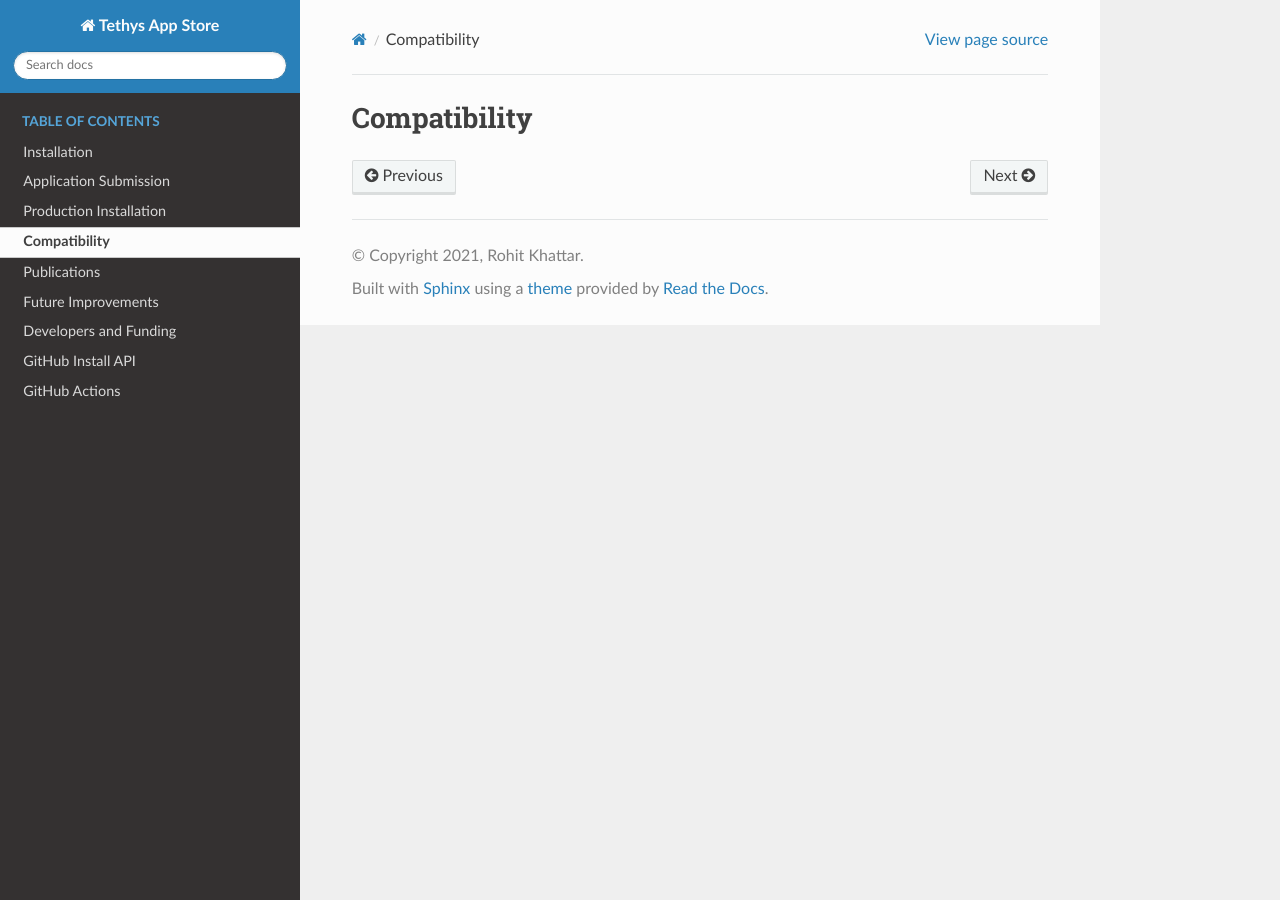
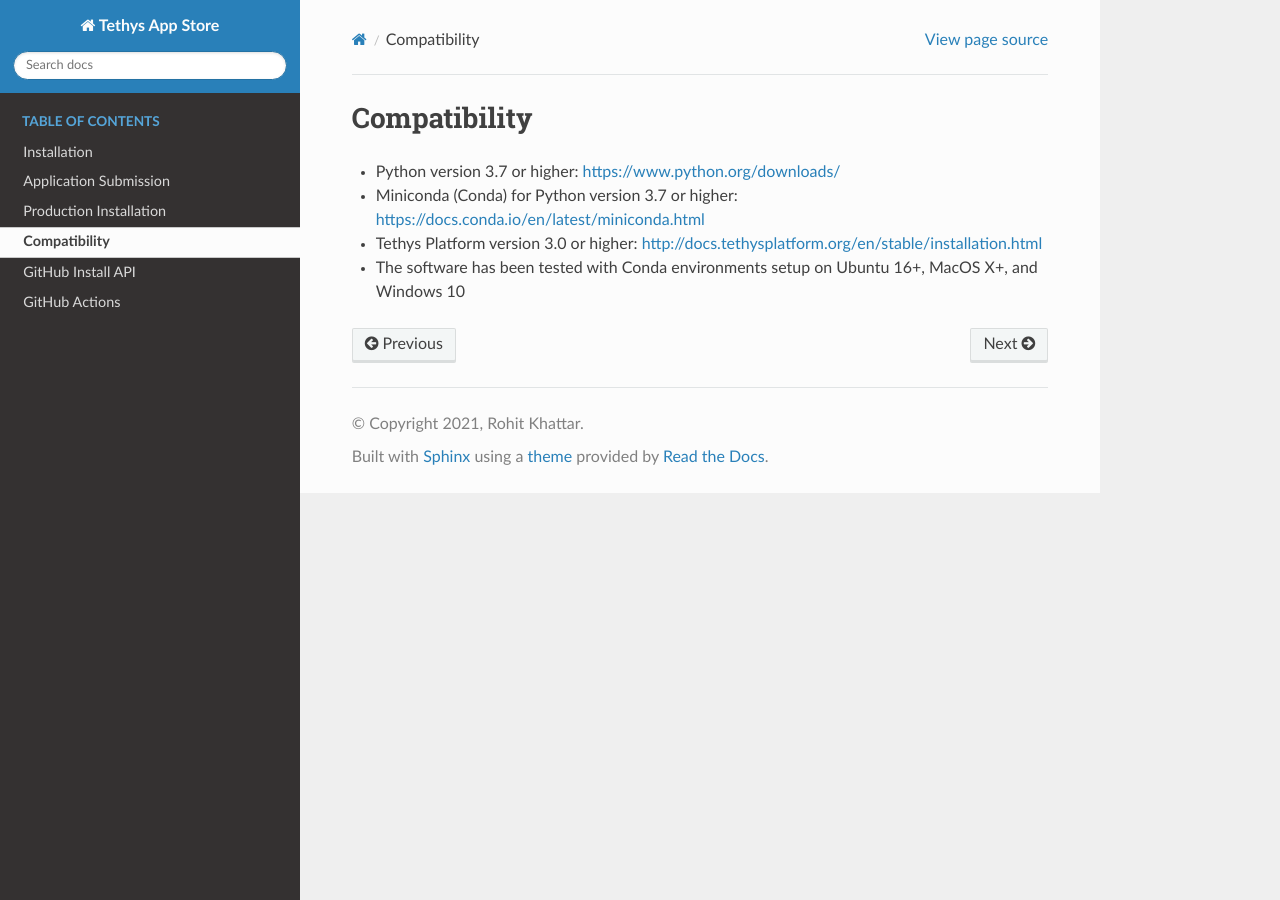
Before and after one commit to BYU-Hydroinformatics/tethysapp-tethys_app_store, a Sphinx documentation site: the page built from docs/compatibility.rst, in a window 1280 px wide. Built offline with Sphinx 7.4.7 and the Read the Docs theme 2.0.0, drawn with Linux system fonts in a browser that asks for light colours.

Commit message:
Recommended Changes based on the PR

```diff
--- a/docs/compatibility.rst
+++ b/docs/compatibility.rst
@@ -1,3 +1,9 @@
 =============
 Compatibility
 =============
+
+
+- Python version 3.7 or higher: https://www.python.org/downloads/
+- Miniconda (Conda) for Python version 3.7 or higher: https://docs.conda.io/en/latest/miniconda.html
+- Tethys Platform version 3.0 or higher: http://docs.tethysplatform.org/en/stable/installation.html
+- The software has been tested with Conda environments setup on Ubuntu 16+, MacOS X+, and Windows 10
--- a/docs/dev-funding.rst
+++ /dev/null
@@ -1,3 +0,0 @@
-======================
-Developers and Funding
-======================
--- a/docs/future.rst
+++ /dev/null
@@ -1,3 +0,0 @@
-===================
-Future Improvements
-===================
--- a/docs/index.rst
+++ b/docs/index.rst
@@ -20,7 +20,4 @@
   app-submit
   production
   compatibility
-  publications
-  future
-  dev-funding
   github-install
--- a/install.yml
+++ b/install.yml
@@ -1,4 +1,4 @@
-version: 0.1
+version: 1.0.0
 name: app_store
 
 requirements:
```
Also changed, not shown: README.md (+4 -4 lines), docs/_static/images/add_button.png, docs/_static/images/add_step_1.png, 1 other file.
